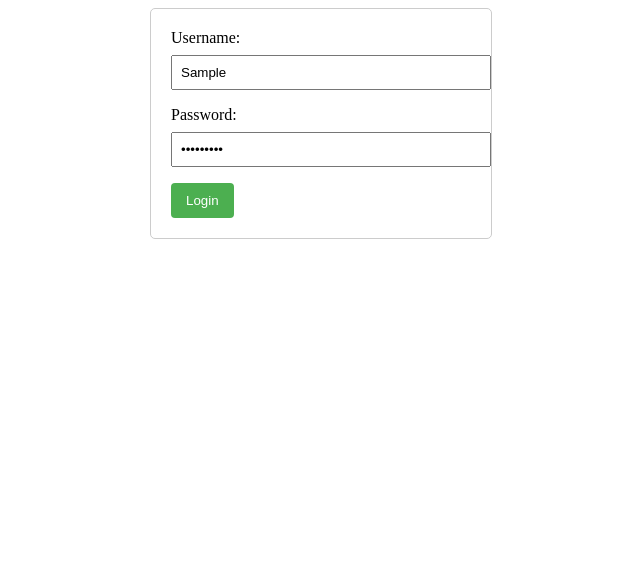
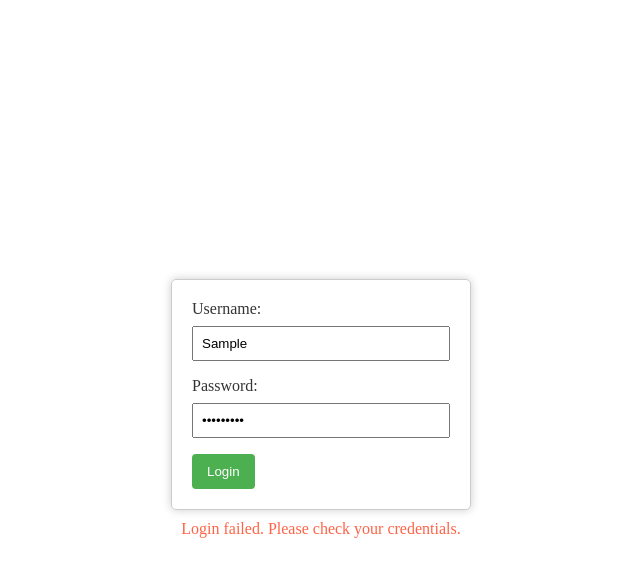
Before and after one commit to Fawry-Intern-Round4/Front-End, an Angular app: page / in a window 1280 px wide. Both pictures are taken after typing "Sample", "Sample123" into the empty fields and a click on the button "Login". Shown: the top 576 px of the page, without its empty margins (319-959 px from the left). Built offline with nearby package versions, Linux system fonts and the light colour scheme; no server answers.

Commit message:
login component work well

```diff
--- a/src/app/login/login.component.html
+++ b/src/app/login/login.component.html
@@ -1,12 +1,17 @@
-<form (submit)="login()">
-    <label for="username">Username:</label>
-    <input type="text" id="username" [(ngModel)]="username" required name="something">
+<div class="login-container">
+  <div class="login-form-container">
+    <form (submit)="login()" class="login-form">
+      <label for="username">Username:</label>
+      <input type="text" id="username" [(ngModel)]="username" required name="userName">
 
-    <label for="password">Password:</label>
-    <input type="password" id="password" [(ngModel)]="password" required name="something">
+      <label for="password">Password:</label>
+      <input type="password" id="password" [(ngModel)]="password" required name="password">
 
-    <button type="submit">Login</button>
-  </form>
-  <div *ngIf="error">
-    {{ error }}
+      <button type="submit">Login</button>
+    </form>
+
+    <div class="message" *ngIf="message">
+      {{ message }}
+    </div>
   </div>
+</div>
--- a/src/app/login/login.component.scss
+++ b/src/app/login/login.component.scss
@@ -1,20 +1,37 @@
-form {
+.login-container {
+  display: flex;
+  justify-content: center;
+  align-items: center;
+  height: 100vh;
+  background-size: cover;
+  background-position: center;
+}
+
+.login-form-container {
   max-width: 300px;
+  width: 100%;
   margin: auto;
+}
+
+.login-form {
   padding: 20px;
   border: 1px solid #ccc;
   border-radius: 5px;
+  background-color: rgba(255, 255, 255, 0.8);
+  box-shadow: 0 0 10px rgba(0, 0, 0, 0.2);
 }
 
 label {
   display: block;
   margin-bottom: 8px;
+  color: #333;
 }
 
 input {
   width: 100%;
   padding: 8px;
   margin-bottom: 16px;
+  box-sizing: border-box;
 }
 
 button {
@@ -25,3 +42,13 @@ form {
   border-radius: 4px;
   cursor: pointer;
 }
+
+button:hover {
+  background-color: #45a049;
+}
+
+.message {
+  color: #ff6347;
+  margin-top: 10px;
+  text-align: center;
+}
--- a/src/app/login/login.component.ts
+++ b/src/app/login/login.component.ts
@@ -10,24 +10,24 @@ export class LoginComponent {
 
     public username: string = '';
     public password: string = '';
-    public error: string = '';
+    public message: string = '';
 
     constructor(private userService: UserService) {}
 
-    public login(): void {
+    login() {
+        this.userService.login({username: this.username, password: this.password})
+            .subscribe(
+                (response) => {
+                    this.message = 'Login successful!';
+                    localStorage.setItem('token', response.token);
+                },
+                (error) => {
+                    this.message = 'Login failed. Please check your credentials.';
+                }
+            );
+    }
 
-      const credentials = { username: this.username, password: this.password };
-
-      console.log('Attempting login with credentials:', this.username, this.password);
-
-        this.userService.login(credentials).subscribe((response) => {
-            if (response.success) {
-                this.error = '';
-                localStorage.setItem('token', response.token);
-                localStorage.setItem('username', response.username);
-            } else {
-                this.error = response.message;
-            }
-        });
+    logout() {
+        localStorage.removeItem('token');
     }
-}
+  }
--- a/src/app/user.service.ts
+++ b/src/app/user.service.ts
@@ -1,6 +1,7 @@
 import { Injectable } from '@angular/core';
 import { HttpClient } from '@angular/common/http';
 import { Observable } from 'rxjs';
+import { catchError } from 'rxjs/operators';
 
 @Injectable({
   providedIn: 'root'
@@ -11,7 +12,12 @@ export class UserService {
 
   constructor(private http: HttpClient) {}
 
-  public login(request: any): Observable<any> {
-    return this.http.post<any>(`${this.apiUrl}/login`, request);
+  login(credentials: any): Observable<any> {
+    return this.http.post<any>(`${this.apiUrl}/login`, credentials).pipe(
+      catchError((error) => {
+        console.error(error);
+        throw error;
+      })
+    );
   }
 }
```
Lines whose indentation alone changed are shown as unchanged.
